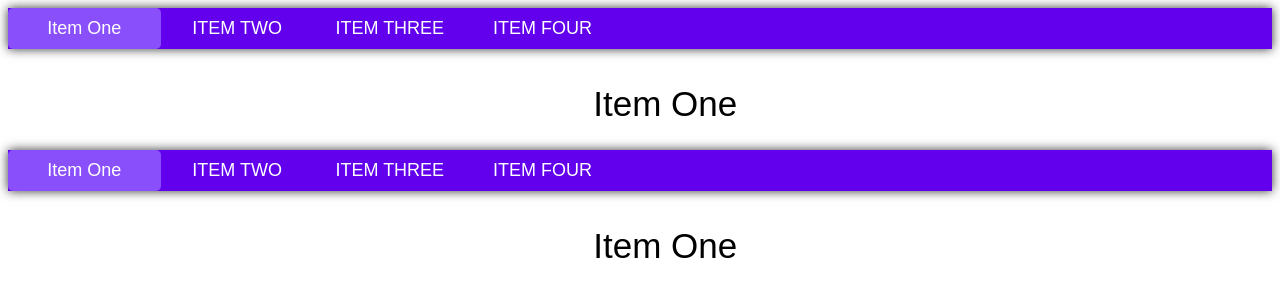
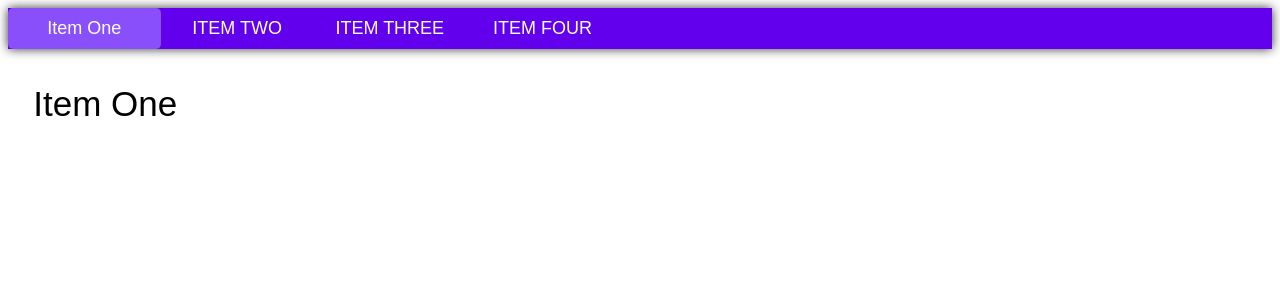
Before and after one commit to BuhayovA/Tabs-switch-and-other, a plain HTML site: page index.html in a window 1280 px wide. Shown: the top 296 px of the page. Drawn offline with Linux system fonts and the light colour scheme.

Commit message:
delete text-center

```diff
--- a/css/main.css
+++ b/css/main.css
@@ -39,7 +39,6 @@ h2 {
   display: none;
   padding: 2%;
   width: 100%;
-  text-align: center;
   font-size: 35px;
   margin-top: 10px;
 }
--- a/index.html
+++ b/index.html
@@ -22,23 +22,6 @@
             <content class="content" id='content-3'>Item Four</content>
         </div>
     </div>
-    <div class="tabs-container">
-        <div class="tabs">
-            <h2 class="tab tab_active" id="0">Item One</h2>
-            <h2 class="tab" id="1">Item Two</h2>
-            <h2 class="tab" id="2">Item Three</h2>
-            <h2 class="tab" id="3">Item Four</h2>
-        </div>
-        <div class="output">
-            <content class="content active" id='content-0'>Item One</content>
-            <content class="content" id='content-1'>Item Two</content>
-            <content class="content" id='content-2'>Item Three</content>
-            <content class="content" id='content-3'>Item Four</content>
-        </div>
-    </div>
-
-
-
     <script src="js/index.js"></script>
 </body>
 </html>
```
